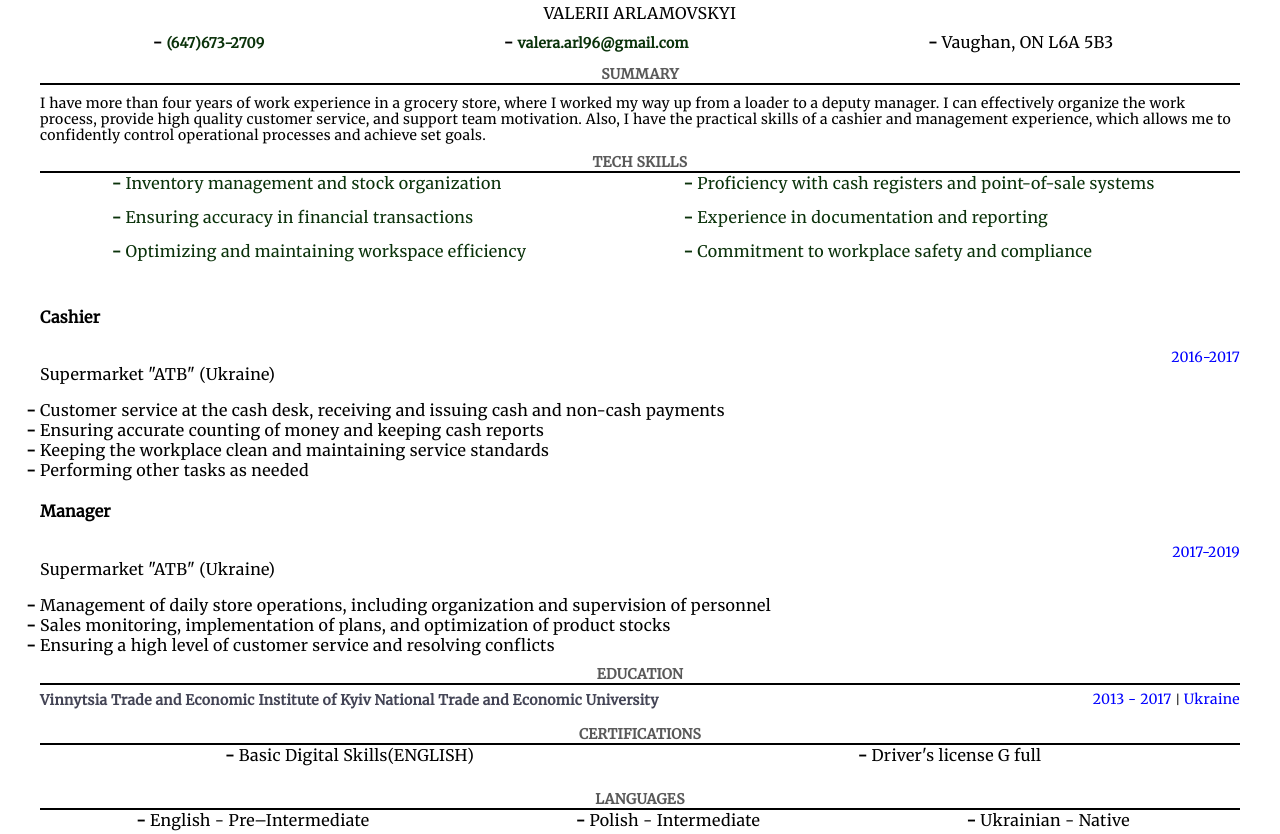
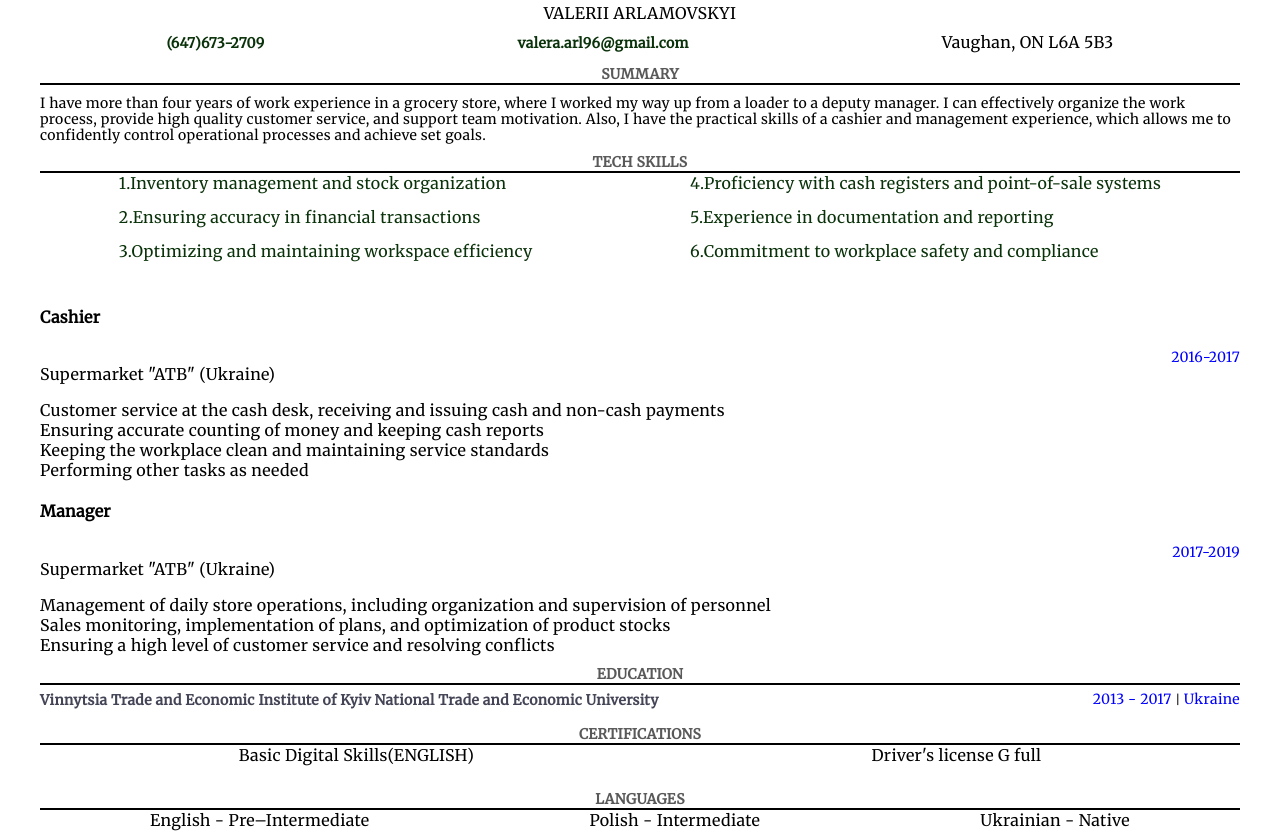
Before and after one commit to Valerii219/Resume-3, a plain HTML site: page index.html in a window 1280 px wide. Drawn offline with Linux system fonts and the light colour scheme.

Commit message:
add number

```diff
--- a/index.html
+++ b/index.html
@@ -60,22 +60,22 @@
           <div class="tech_skills_list">
             <ul>
               <li class="tech_skills_item">
-                Inventory management and stock organization
+                1.Inventory management and stock organization
               </li>
               <li class="tech_skills_item">
-                Ensuring accuracy in financial transactions
+                2.Ensuring accuracy in financial transactions
               </li>
               <li class="tech_skills_item">
-                Optimizing and maintaining workspace efficiency
+                3.Optimizing and maintaining workspace efficiency
               </li>
             </ul>
             <ul>
               <li class="tech_skills_item">
-                Proficiency with cash registers and point-of-sale systems
+                4.Proficiency with cash registers and point-of-sale systems
               </li>
-              <li class="tech_skills_item">Experience in documentation and reporting</li>
+              <li class="tech_skills_item">5.Experience in documentation and reporting</li>
               <li class="tech_skills_item">
-                Commitment to workplace safety and compliance
+                6.Commitment to workplace safety and compliance
               </li>
             </ul>
           </div>
--- a/styles/styles.css
+++ b/styles/styles.css
@@ -13,13 +13,10 @@ ol {
   padding: 0;
 }
 li {
-  list-style-type: disc; /* Змінюємо тип маркера */
+  list-style-type: none; /* Змінюємо тип маркера */
 }
 
-li::marker {
-  content: "- "; /* Замінюємо круг на риску */
-  font-weight: bold;
-}
+
 .resume {
   display: flex;
   flex-direction: column;
```
